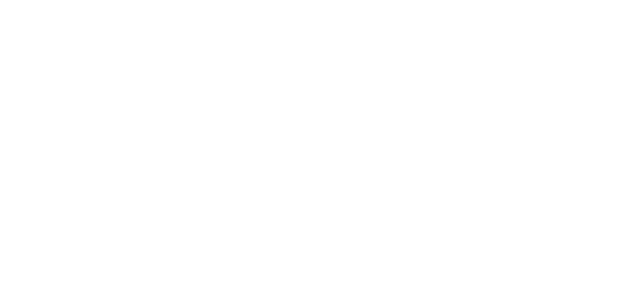
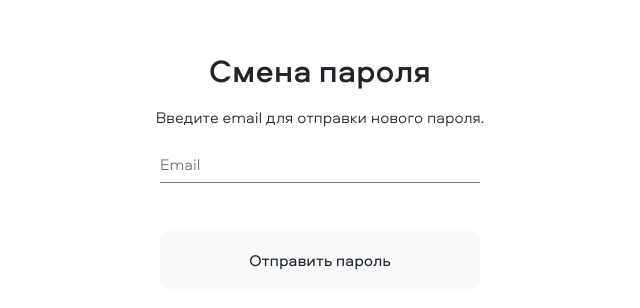
Before and after one commit to honeyshi/RealEstateAgency, a React (Create React App) app: page /forget-password in a window 1280 px wide. Shown: the part 230-538 px from the top of the page, without its empty margins (320-960 px from the left). Built offline with nearby package versions, Linux system fonts and the light colour scheme.

Commit message:
Create send password page

```diff
--- a/src/app/app.tsx
+++ b/src/app/app.tsx
@@ -2,12 +2,14 @@ import React from 'react';
 import { Switch, Route } from 'react-router-dom';
 import { DefaultPage } from 'shared/layout/defaultPage';
 import { Login } from './pages/login';
+import { ForgetPassword } from './pages/forgetPassword';
 import { Signup } from './pages/signup';
 
 export const App: React.FC = () => {
   return (
     <Switch>
       <Route exact path="/login" component={Login} />
+      <Route exact path="/forget-password" component={ForgetPassword} />
       <Route exact path="/signup" component={Signup} />
       <Route exact path="/" component={DefaultPage} />
     </Switch>
--- /dev/null
+++ b/src/app/pages/forgetPassword.tsx
@@ -0,0 +1,56 @@
+import React, { useState } from 'react';
+import * as yup from 'yup';
+
+import { Button, Flexbox, Input, TextField } from 'shared/base';
+import { ErrorMessagesView } from 'shared/composite/errorMessagesView';
+import { parseError } from 'core/parseError';
+
+const schema = yup
+  .string()
+  .nullable()
+  .required('Email обязательное поле')
+  .email('Email не соответствует формату электронной почты');
+
+export const ForgetPassword: React.FC = () => {
+  const [email, setEmail] = useState<string>('');
+  const [errorMessage, setErrorMessage] = useState<string | string[]>('');
+  const sendPassword = async () => {
+    try {
+      setErrorMessage('');
+      await schema.validate(email, { abortEarly: false });
+    } catch (error) {
+      setErrorMessage(parseError(error));
+    }
+  };
+  const checkInvalidInput = () => {
+    if (Array.isArray(errorMessage)) return errorMessage.some((message) => message.includes('Email'));
+    else return errorMessage.includes('Email');
+  };
+  return (
+    <Flexbox justifyContent="center" alignItems="center" vertical vh>
+      <TextField tag="h2" mb="3">
+        Смена пароля
+      </TextField>
+      <TextField mb="3">Введите email для отправки нового пароля.</TextField>
+      <Flexbox vertical w="25">
+        <Input
+          borderBottom
+          light
+          form
+          placeholder="Email"
+          invalid={checkInvalidInput()}
+          value={email}
+          onChange={(email) => setEmail(email)}
+          pl="0"
+          pt="2"
+          pb="2"
+          mb="5"
+        />
+        <ErrorMessagesView messages={errorMessage} />
+        <Button light onClick={sendPassword} pb="3" pt="3">
+          Отправить пароль
+        </Button>
+      </Flexbox>
+    </Flexbox>
+  );
+};
--- a/src/app/pages/login.tsx
+++ b/src/app/pages/login.tsx
@@ -46,7 +46,7 @@ export const Login: React.FC = () => {
         Вход
       </TextField>
       <TextField mb="3">С возвращением! Войдите, чтобы получить доступ к множеству объявлений.</TextField>
-      <Link to="/reset-password" className="text-info mb-3">
+      <Link to="/forget-password" className="text-info mb-3">
         Забыли пароль?
       </Link>
       <Flexbox vertical w="25">
```
